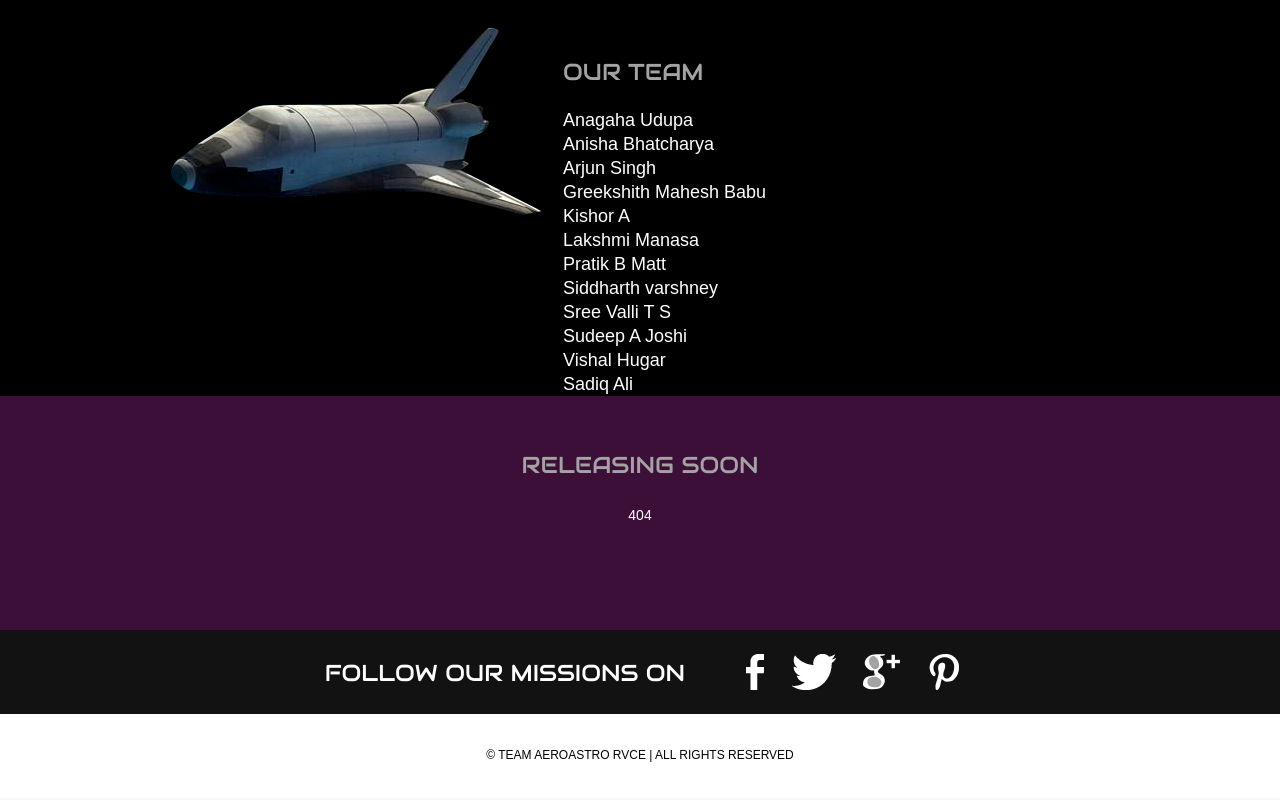
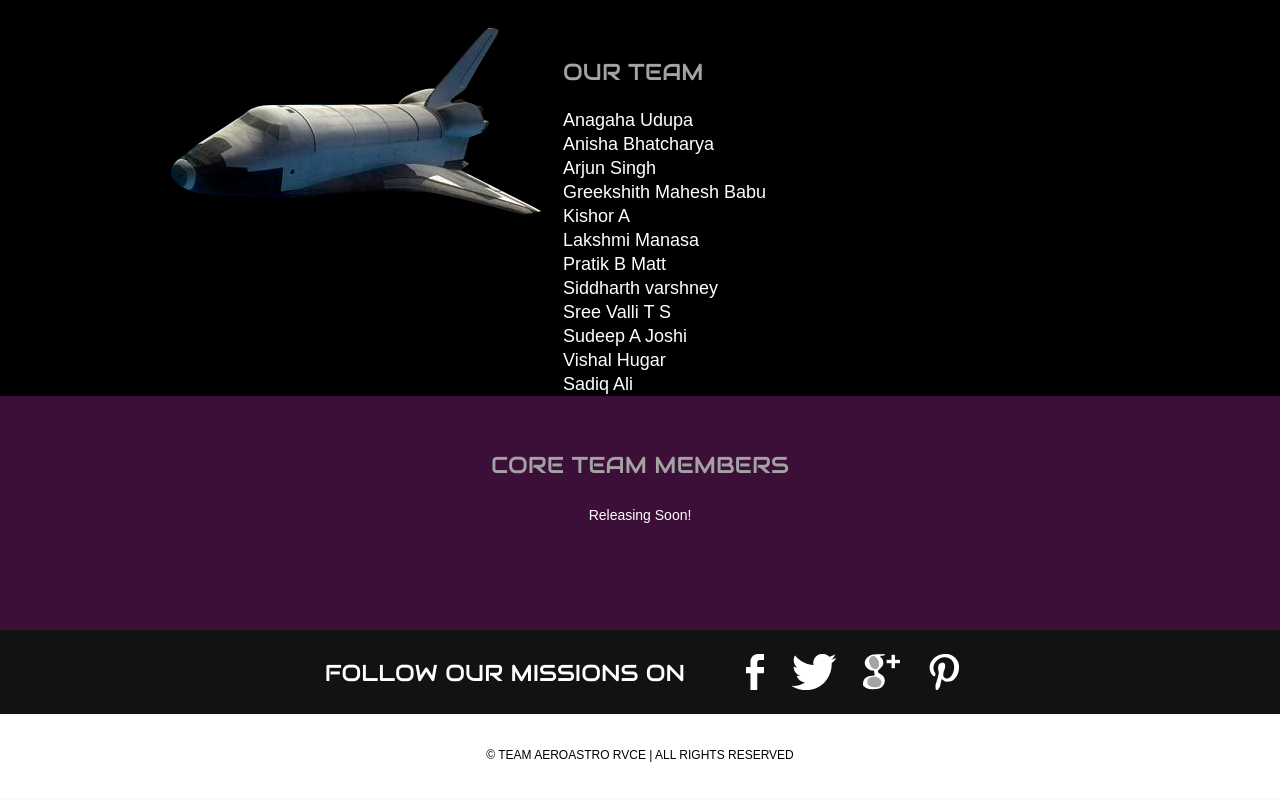
Before and after one commit to sadiqalimir/aeroastro2.0, a plain HTML site: page about.html in a window 1280 px wide. Shown: the part 820-1620 px from the top of the page. Drawn offline with Linux system fonts and the light colour scheme.

Commit message:
update restore

```diff
--- a/about.html
+++ b/about.html
@@ -68,8 +68,8 @@
 			</div>
 			<div class="section">
 				<div>
-					<h2>Releasing soon</h2>
-					<p>404</p>
+					<h2>Core Team Members</h2>
+					<p>Releasing Soon!</p>
 				</div>
 			</div>
 		</div>
```
Also changed, not shown: projects.html (+2 -2 lines), images/MQ23.jpg (added), images/Screenshot_2022-12-12-12-04-10-903_com.mxtech.videoplayer.pro.jpg (added).
